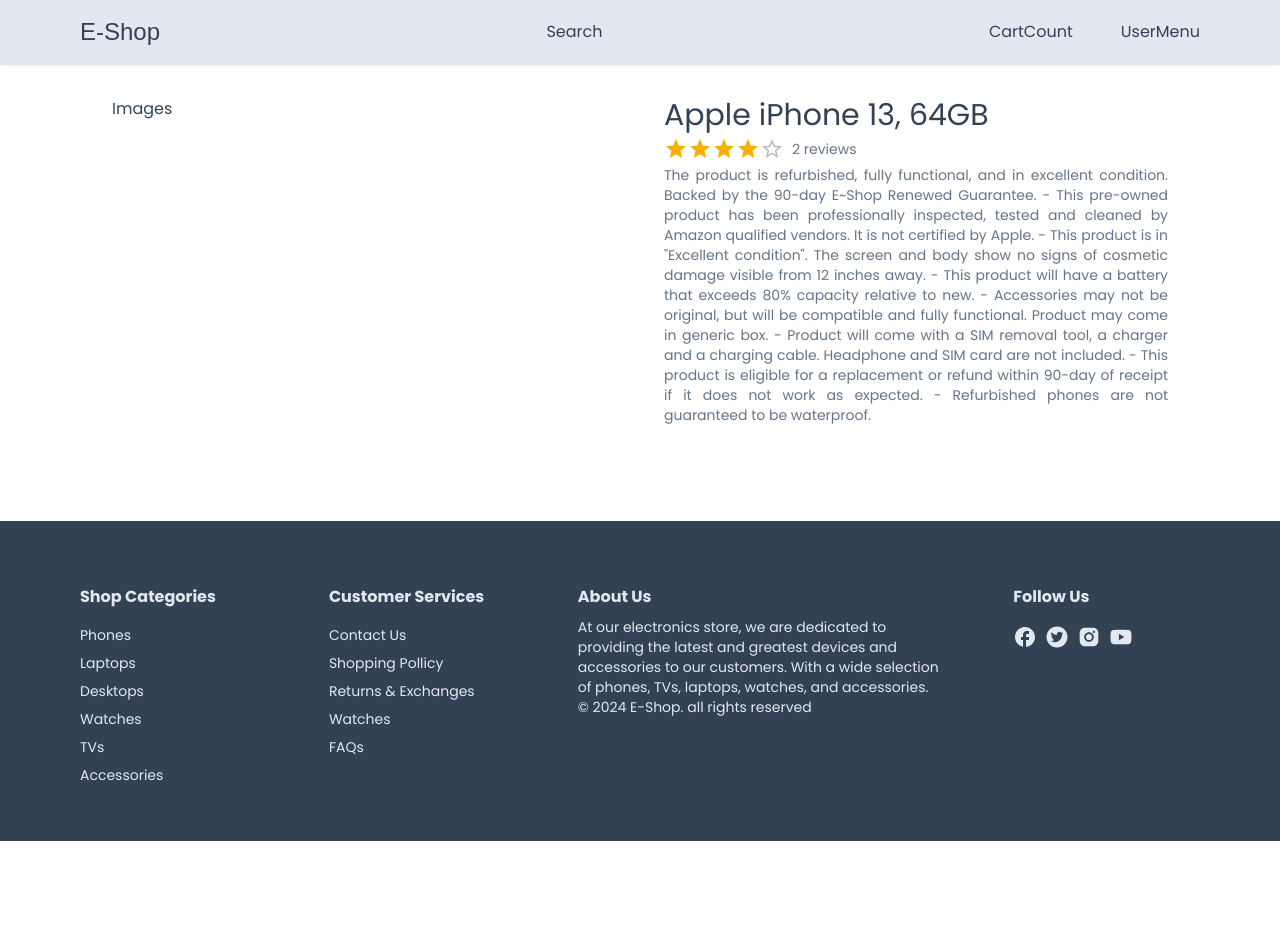
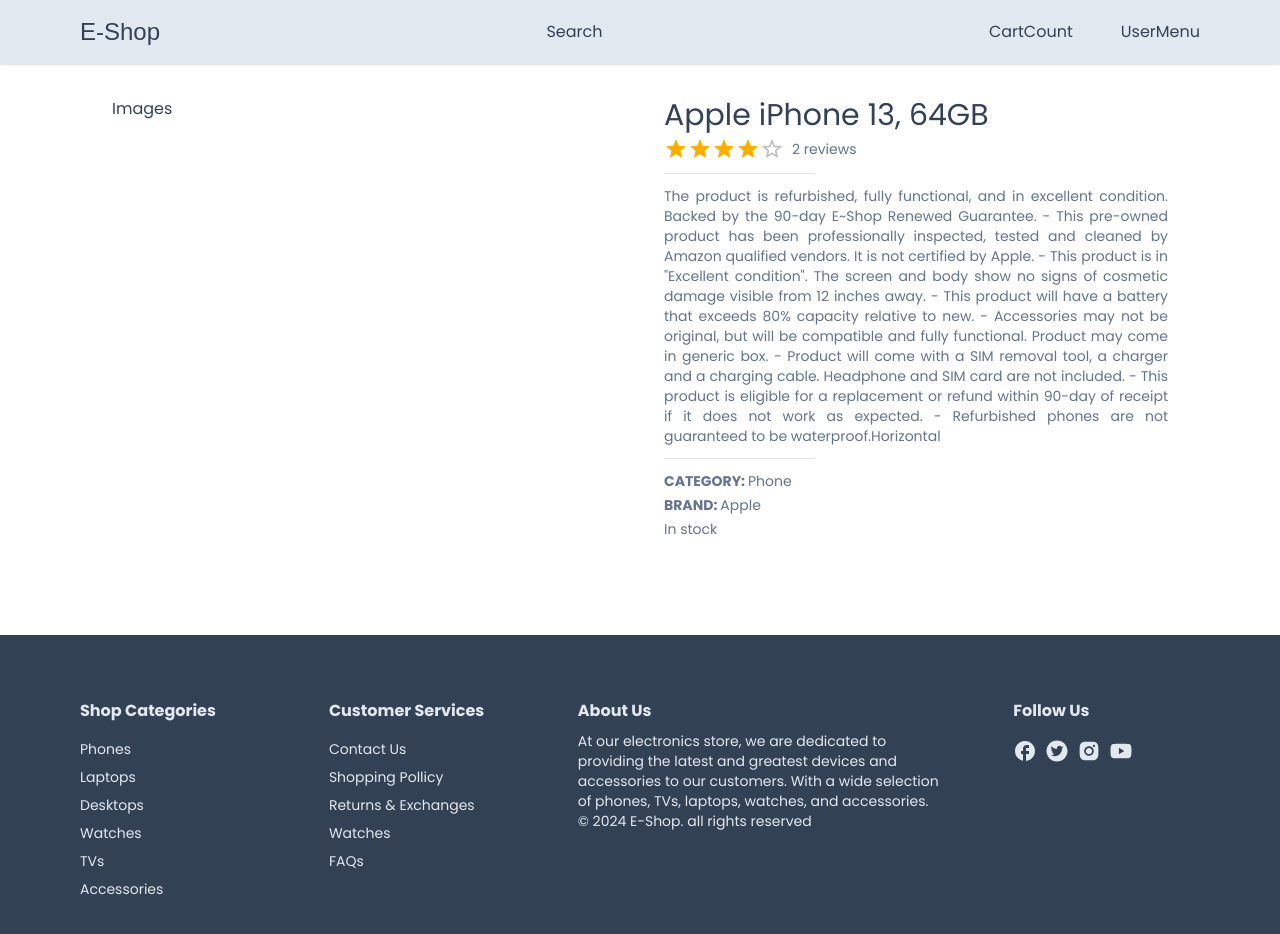
Before and after one commit to Alek30k/E-shop, a Next.js app: page /product/1 in a window 1280 px wide. Shown: the top 934 px of the page. Before the commit the page ends 841 px from the top, so only its background shows below. Built offline with nearby package versions, Linux system fonts and the light colour scheme; a web font is replaced by a local one.

Commit message:
last commit

```diff
--- a/app/product/ProductDetails.tsx
+++ b/app/product/ProductDetails.tsx
@@ -5,6 +5,10 @@ import { Rating } from "@mui/material";
 interface ProductDetailsProps {
   product: any;
 }
+
+const Horizontal = () => {
+  return <hr className="w-[30%] my-2" />;
+};
 
 const ProductDetails = ({ product }: ProductDetailsProps) => {
   const productRaiting =
@@ -20,7 +24,16 @@ const ProductDetails = ({ product }: ProductDetailsProps) => {
           <Rating value={productRaiting} readOnly />
           <div>{product.reviews.length} reviews</div>
         </div>
-        <div className="text-justify">{product.description}</div>
+        <Horizontal />
+        <div className="text-justify">{product.description}Horizontal</div>
+        <Horizontal />
+        <div>
+          <span className="font-semibold">CATEGORY: </span> {product.category}
+        </div>
+        <div>
+          <span className="font-semibold">BRAND: </span> {product.brand}
+        </div>
+        <div>{product.inStock ? "In stock" : "Out of stock"}</div>
       </div>
     </div>
   );
```
